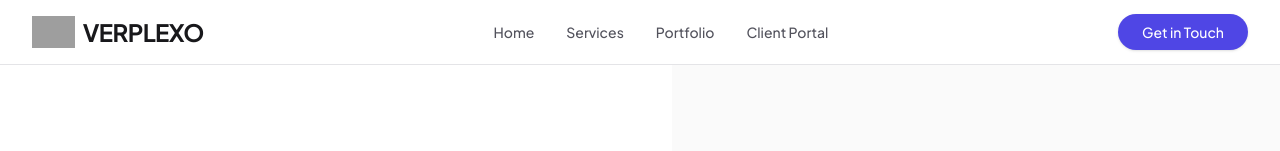
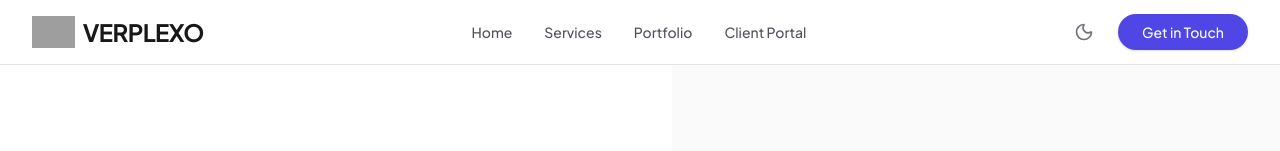
Before and after one commit to Ayush4307/Verplexo, a React (Vite) app: page / in a window 1280 px wide. Shown: the top 151 px of the page. Built offline with nearby package versions, Linux system fonts and the light colour scheme; grey boxes are pictures that could not be loaded.

Commit message:
feat(nav): build and wire Sun/Moon theme toggle button component

```diff
--- a/src/components/Navbar.tsx
+++ b/src/components/Navbar.tsx
@@ -1,9 +1,11 @@
 import { Link } from 'react-router-dom'
-import { Menu, X } from 'lucide-react'
+import { Menu, X, Sun, Moon } from 'lucide-react'
 import { useState } from 'react'
+import { useTheme } from '../utils/ThemeContext'
 
 export function Navbar() {
   const [isOpen, setIsOpen] = useState(false)
+  const { theme, toggleTheme } = useTheme()
 
   const links = [
     { name: 'Home', path: '/' },
@@ -13,7 +15,7 @@ export function Navbar() {
   ]
 
   return (
-    <nav className="border-b border-zinc-200 bg-white sticky top-0 z-50">
+    <nav className="border-b border-zinc-200 dark:border-zinc-800 bg-white dark:bg-zinc-950 sticky top-0 z-50 transition-colors duration-300">
       <div className="max-w-7xl mx-auto px-4 sm:px-6 lg:px-8">
         <div className="flex justify-between items-center h-16">
           {/* Logo */}
@@ -37,8 +39,15 @@ export function Navbar() {
             ))}
           </div>
 
-          {/* Desktop Button */}
-          <div className="hidden md:flex items-center">
+          {/* Desktop Button & Theme Toggle */}
+          <div className="hidden md:flex items-center space-x-6">
+            <button
+              onClick={toggleTheme}
+              className="text-zinc-500 hover:text-zinc-900 dark:text-zinc-400 dark:hover:text-zinc-100 transition-colors"
+              aria-label="Toggle theme"
+            >
+              {theme === 'dark' ? <Sun size={20} /> : <Moon size={20} />}
+            </button>
             <Link
               to="/contact"
               className="bg-brand text-white px-6 py-2 rounded-full text-sm font-medium hover:bg-brand-hover transition-colors shadow-sm"
@@ -48,10 +57,16 @@ export function Navbar() {
           </div>
 
           {/* Mobile menu button */}
-          <div className="md:hidden flex items-center">
+          <div className="md:hidden flex items-center space-x-4">
+            <button
+              onClick={toggleTheme}
+              className="text-zinc-500 hover:text-zinc-900 dark:text-zinc-400 dark:hover:text-zinc-100 transition-colors"
+            >
+              {theme === 'dark' ? <Sun size={20} /> : <Moon size={20} />}
+            </button>
             <button
               onClick={() => setIsOpen(!isOpen)}
-              className="text-zinc-500 hover:text-zinc-900 focus:outline-none"
+              className="text-zinc-500 hover:text-zinc-900 dark:text-zinc-400 dark:hover:text-zinc-100 focus:outline-none"
             >
               {isOpen ? <X size={24} /> : <Menu size={24} />}
             </button>
```
